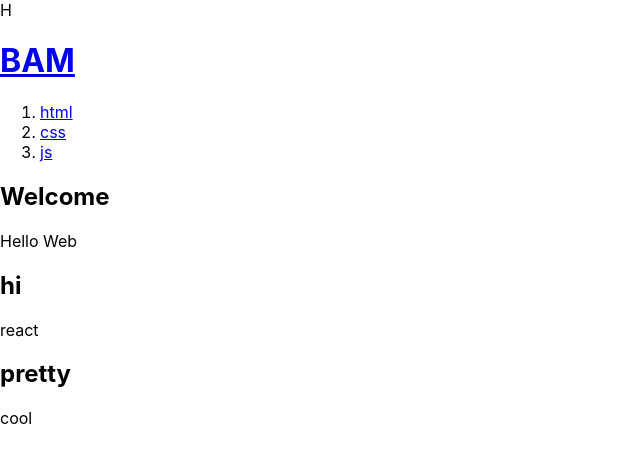
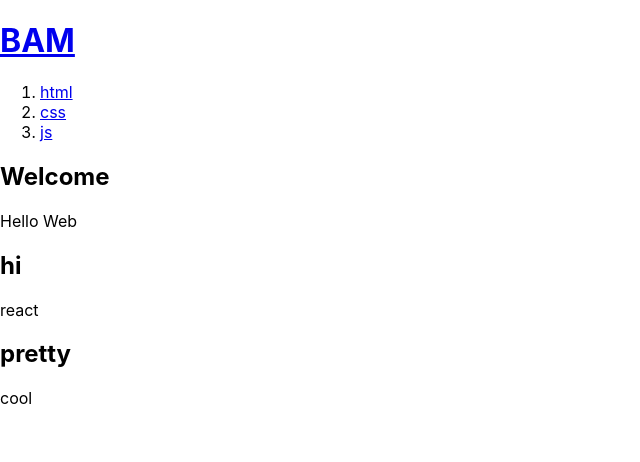
Before and after one commit to jjh4450/react-study, a React (Create React App) app: page / in a window 1280 px wide. Shown: the top 462 px of the page, without its empty margins (0-640 px from the left). Built offline with nearby package versions, Linux system fonts and the light colour scheme.

Commit message:
'H'mm...

```diff
--- a/src/App.js
+++ b/src/App.js
@@ -70,7 +70,7 @@ function App() {
     {id:3, title:'js', body:'javascript is ...'}
   ]
   return (
-    <div>H
+    <div>
       <Header title='BAM' onChangeMode={()=>{
         alert('hi');
       }}></Header>
```
